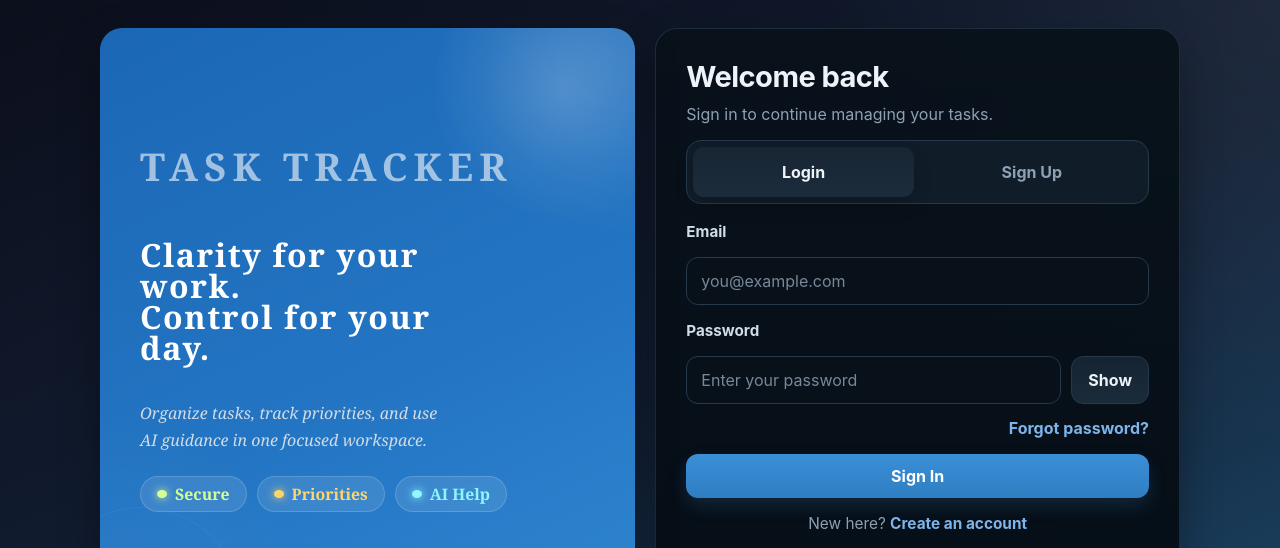
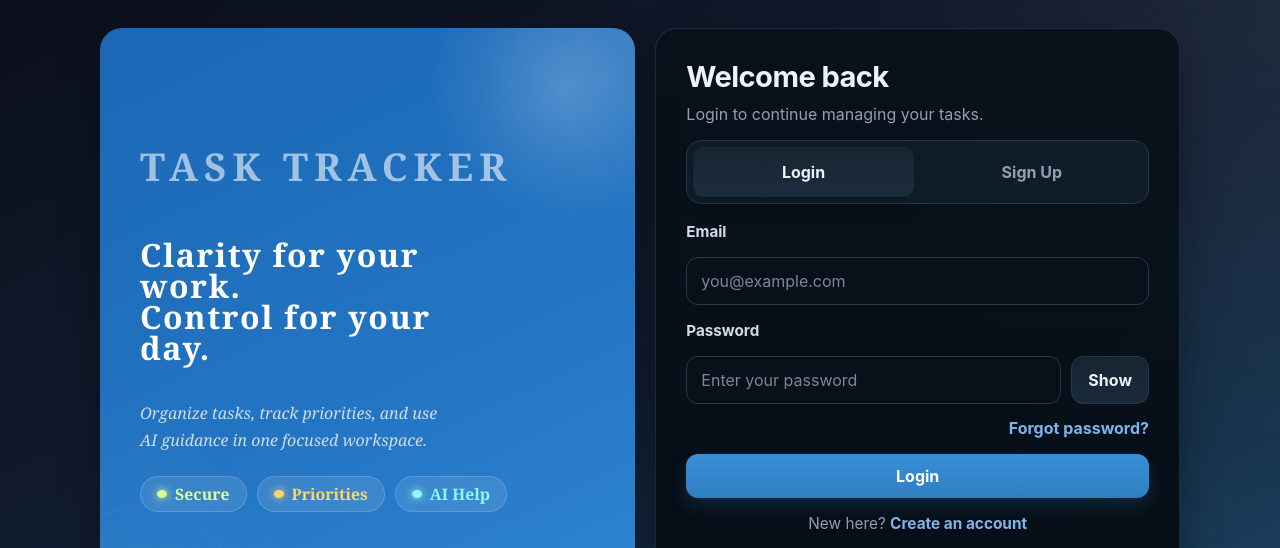
Before and after one commit to devendra1176/task-tracker-frontend, a React (Vite) app: page / in a window 1280 px wide. Shown: the top 548 px of the page. Built offline with nearby package versions, Linux system fonts and the light colour scheme.

Commit message:
refactor(frontend): rename signin label to login for better UX consistency

```diff
--- a/src/pages/AuthPage.jsx
+++ b/src/pages/AuthPage.jsx
@@ -74,7 +74,7 @@ function AuthPage({ onLogin }) {
           password,
         });
 
-        setMessage(result?.message || "Account created successfully. Please sign in.");
+        setMessage(result?.message || "Account created successfully. Please Login.");
         setAuthMode("login");
       }
     } catch (err) {
@@ -125,7 +125,7 @@ function AuthPage({ onLogin }) {
               <h2>{authMode === "login" ? "Welcome back" : "Create your account"}</h2>
               <p>
                 {authMode === "login"
-                    ? "Sign in to continue managing your tasks."
+                    ? "Login to continue managing your tasks."
                     : "Sign up to start managing your tasks."}
               </p>
             </div>
@@ -227,7 +227,7 @@ function AuthPage({ onLogin }) {
                         ? "Signing in..."
                         : "Creating account..."
                     : authMode === "login"
-                        ? "Sign In"
+                        ? "Login"
                         : "Create Account"}
               </button>
             </form>
@@ -238,7 +238,7 @@ function AuthPage({ onLogin }) {
                   type="button"
                   onClick={() => setAuthMode(authMode === "login" ? "signup" : "login")}
               >
-                {authMode === "login" ? "Create an account" : "Sign in"}
+                {authMode === "login" ? "Create an account" : "Login"}
               </button>
             </div>
 
```
